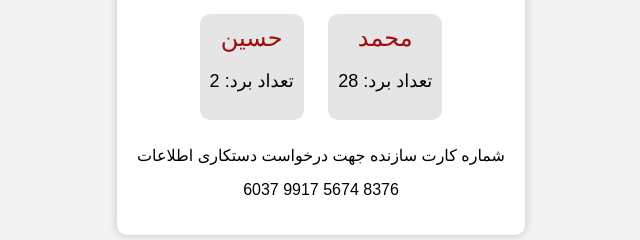
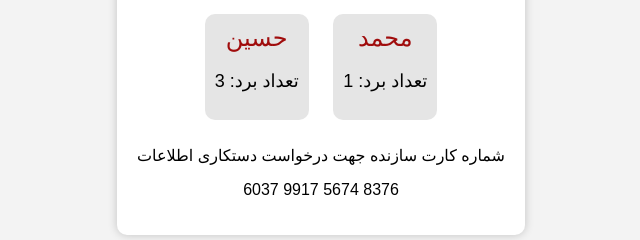
Before and after one commit to Amirreza-al/natije, a plain HTML site: page index.html in a window 1280 px wide. Shown: the part 331-571 px from the top of the page, 319-959 px from the left. Drawn offline with Linux system fonts and the light colour scheme.

Commit message:
Update index.html

```diff
--- a/index.html
+++ b/index.html
@@ -44,11 +44,11 @@
         <h1>نتایج فوتبال</h1>
         <div class="team-box">
             <div class="team-name">حسین</div>
-            <p class="win-count">تعداد برد: 2</p>
+            <p class="win-count">تعداد برد: 3</p>
         </div>
         <div class="team-box">
             <div class="team-name">محمد</div>
-            <p class="win-count">تعداد برد: 28</p>
+            <p class="win-count">تعداد برد: 1</p>
         </div>
         <p>شماره کارت سازنده جهت درخواست دستکاری اطلاعات </p>
         <p>6037 9917 5674 8376 </p>
```
